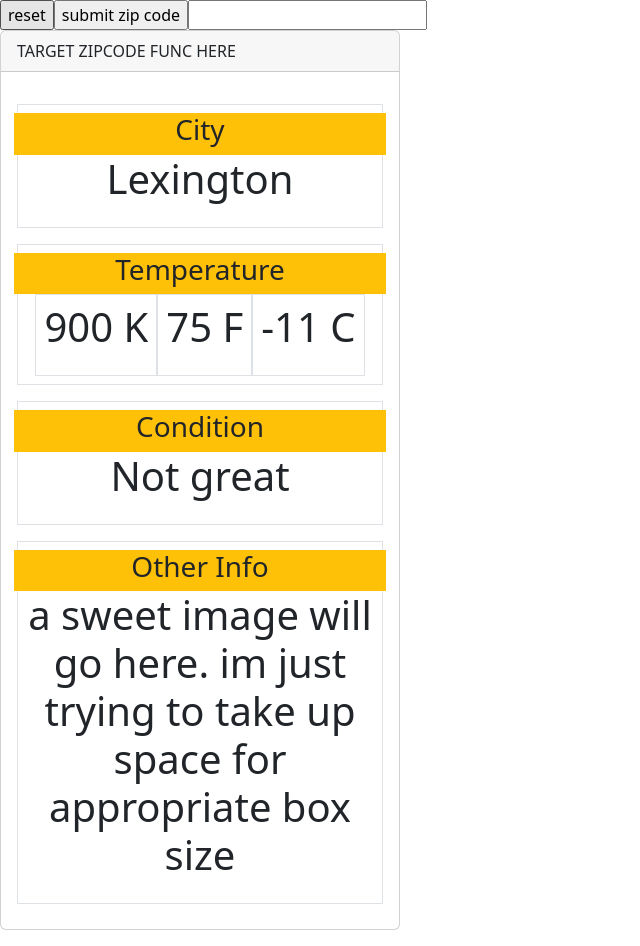
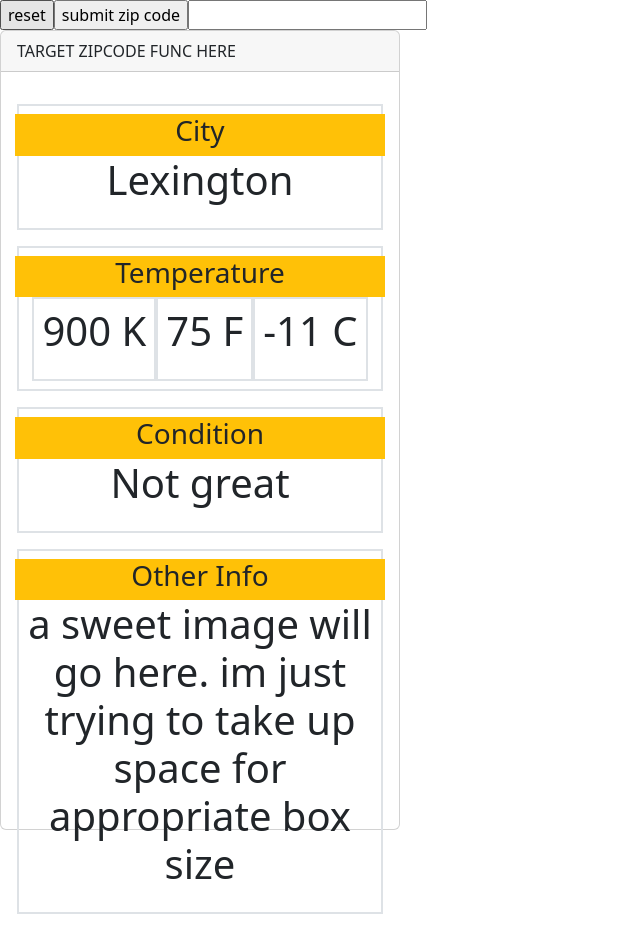
Before and after one commit to RDG97/weatherApp, a website: page pseudocode.html in a window 1280 px wide. Shown: the whole page, without its empty margins (0-640 px from the left). Drawn offline with nearby package versions, Linux system fonts and the light colour scheme.

Commit message:
modified:   css/style.css modified:   index.html modified:   js/main.js modified:   pseudocode.html

```diff
--- a/css/style.css
+++ b/css/style.css
@@ -1,6 +1,6 @@
 .card {
     width: 400px;
-    height: 900px;
+    height: 800px;
 }
 
 .city {
--- a/js/main.js
+++ b/js/main.js
@@ -71,7 +71,7 @@ function convertTemp() {      //does the match so you dont have to!
   return C, F, K;
 }
 
-//takes the icon were given and makes it a relative link
+//takes the icon we're given and makes it a relative link
 
 function addImg() {
   imgName = 'img/' + facts.weather[0].icon + '.png';
--- a/pseudocode.html
+++ b/pseudocode.html
@@ -13,7 +13,7 @@
         <div id="ace" class="card center">
             <div id ="zipEnter" class="card-header">TARGET ZIPCODE FUNC HERE</div>
                 <div id="cardBody" class="card-body">
-                    <div id="cityCont" class="container p-2 my-3 border text-center">
+                    <div id="cityCont" class="container p-2 my-3 border border-2 text-center">
                         <div id="cityTop" class="row bg-warning"><h3>City</h3>
                         </div>
                             <div id="cityName" class="display-6"> <p>Lexington</p>
@@ -21,17 +21,17 @@
 
                 </div>
 
-                <div id="tempCont" class="container p-2 my-3 border text-center">
+                <div id="tempCont" class="container p-2 my-3 border border-2 text-center">
                     <div id="tempTop" class="row bg-warning"><h3 id="tempTitle">Temperature</h3>
                     </div>
-                        <div id="tempSpan" class="d-inline-flex display-6">
+                        <div id="tempSpan" class="d-inline-flex border-2 display-6">
                             <div  id="temp1" class="p-2 border"><p id="tempK">900 K</p></div>
                             <div id="temp2" class="p-2 border"><p id="tempF">75 F</p></div>
                             <div id="temp3" class="p-2 border"><p id="tempC">-11 C</p></div>
                             </div>
             </div>
 
-            <div id="conditionCont" class="container p-2 my-3 border text-center">
+            <div id="conditionCont" class="container p-2 my-3 border border-2 text-center">
                 <div id="conditionTop" class="row bg-warning"><h3 id="conditionTitle">Condition</h3>
                 </div>
                     <div id="theCondition" class="display-6"> <p id="cond">Not great</p>
@@ -39,7 +39,7 @@
 
         </div>
 
-        <div id="otherCont" class="container p-2 my-3 border text-center">
+        <div id="otherCont" class="container p-2 my-3 border border-2 text-center">
             <div id="otherTop" class="row bg-warning"><h3 p="otherTitle">Other Info</h3>
             </div>
                 <div id="otherImg" class="display-6"> <p id="otherImg">a sweet image will go here. im just trying to take up space for appropriate box size</p>
```
Also changed, not shown: index.html (+1 -1 lines).
